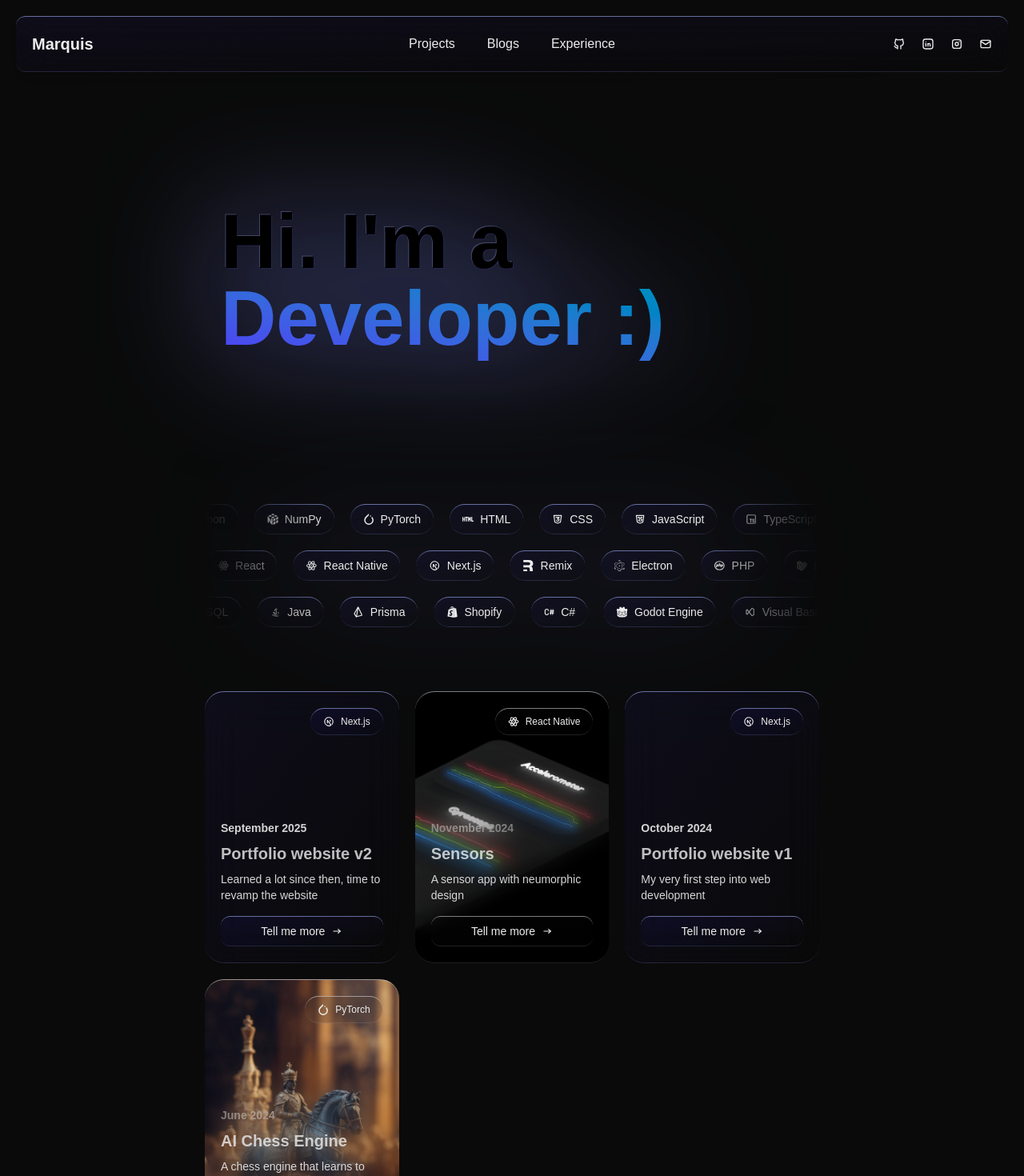
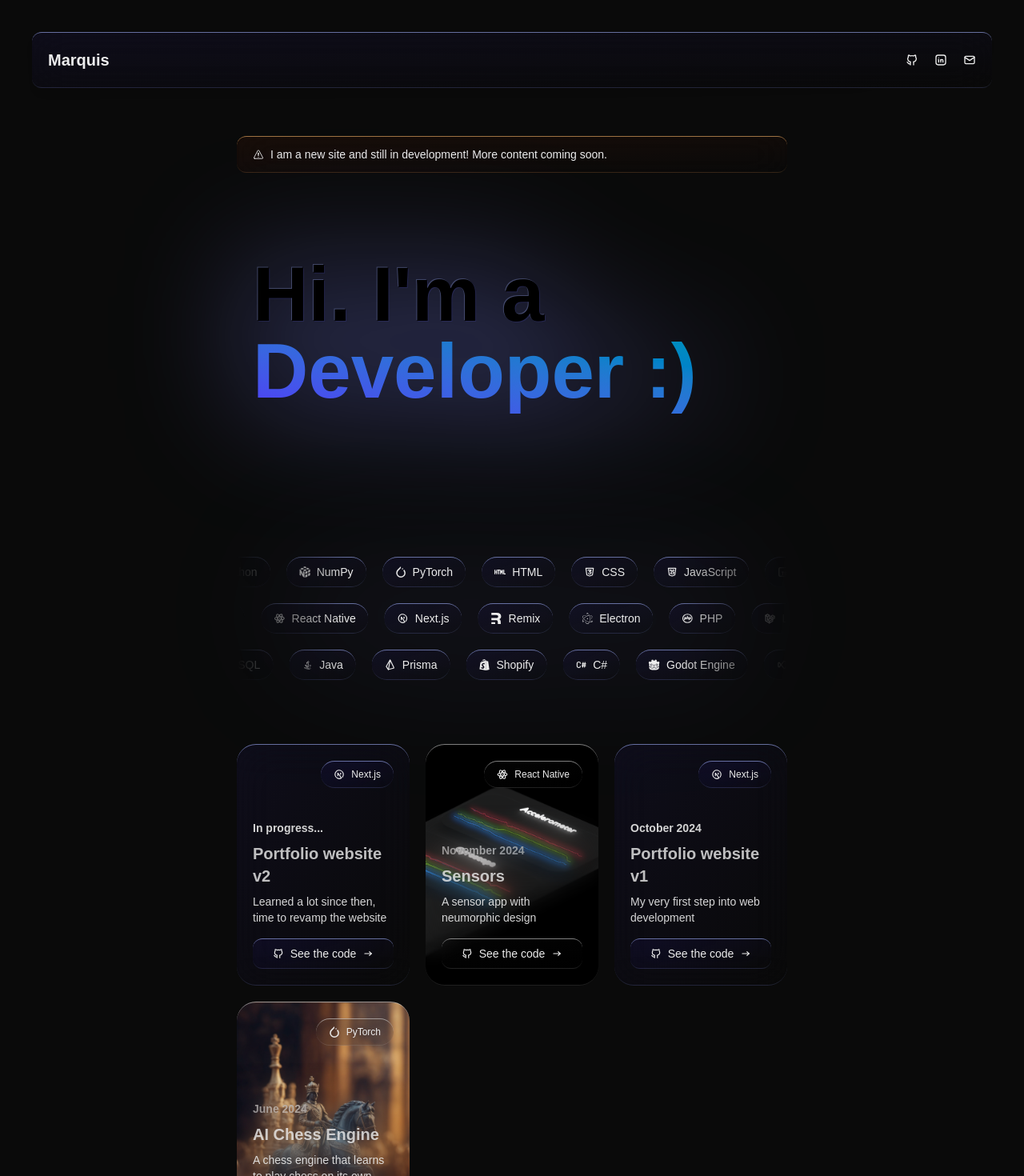
Before and after one commit to marqsw/marqsw.github.io, a Next.js app: page / in a window 1280 px wide. Shown: the top 1470 px of the page at 80% size. Built offline with nearby package versions, Linux system fonts and the light colour scheme.

Commit message:
feat: updating website for publish

```diff
--- a/src/app/(home)/(components)/CardGrid.tsx
+++ b/src/app/(home)/(components)/CardGrid.tsx
@@ -4,12 +4,13 @@ import { SiPytorch } from "react-icons/si";
 
 export default function CardGrid() {
   return (
-    <div className={"grid w-full grid-cols-3 gap-5"}>
+    <div className={"grid w-full grid-cols-2 gap-5 md:grid-cols-3"}>
       <ProjectCard
-        date={"September 2025"}
+        date={"In progress..."}
         title={"Portfolio website v2"}
         description={"Learned a lot since then, time to revamp the website"}
         tag={{ icon: TbBrandNextjs, name: "Next.js" }}
+        href={"https://marqsw.github.io/"}
       />
       <ProjectCard
         date={"November 2024"}
@@ -17,12 +18,14 @@ export default function CardGrid() {
         description={"A sensor app with neumorphic design"}
         tag={{ icon: TbBrandReactNative, name: "React Native" }}
         coverSrc={"/home/sensors-cover.png"}
+        href={"https://github.com/marqsw/Sensors"}
       />
       <ProjectCard
         date={"October 2024"}
         title={"Portfolio website v1"}
         description={"My very first step into web development"}
         tag={{ icon: TbBrandNextjs, name: "Next.js" }}
+        href={"https://github.com/marqsw/portfolio-site"}
       />
       <ProjectCard
         date={"June 2024"}
@@ -30,6 +33,7 @@ export default function CardGrid() {
         description={"A chess engine that learns to play chess on its own"}
         tag={{ icon: SiPytorch, name: "PyTorch" }}
         coverSrc={"/home/chess-engine-cover.png"}
+        href={"https://marqsw.github.io/"}
       />
     </div>
   );
--- a/src/app/(home)/(components)/ProjectCard.tsx
+++ b/src/app/(home)/(components)/ProjectCard.tsx
@@ -3,8 +3,9 @@ import React from "react";
 import { IconType } from "react-icons";
 import Tag from "@/components/Tag";
 import Button from "@/components/Button";
-import { TbArrowNarrowRight } from "react-icons/tb";
+import { TbArrowNarrowRight, TbBrandGithub } from "react-icons/tb";
 import clsx from "clsx";
+import Link from "next/link";
 
 export default function ProjectCard({
   date,
@@ -12,12 +13,14 @@ export default function ProjectCard({
   description,
   tag,
   coverSrc,
+  href,
 }: Readonly<{
   date: string;
   title: string;
   description: string;
   tag?: { icon: IconType; name: string };
   coverSrc?: string;
+  href?: string;
 }>) {
   return (
     <VerticalCard
@@ -59,9 +62,14 @@ export default function ProjectCard({
           <h3 className={"text-sm font-black text-neutral-300"}>{date}</h3>
           <h2 className={"text-xl font-black opacity-80"}>{title}</h2>
           <p className={"text-sm opacity-90"}>{description}</p>
-          <Button className={clsx("mt-2", coverSrc && "glassy-neutral")}>
-            Tell me more <TbArrowNarrowRight />
-          </Button>
+          <Link href={href ?? ""} className={"flex w-full"}>
+            <Button
+              className={clsx("mt-2 flex w-full", coverSrc && "glassy-neutral")}
+            >
+              <TbBrandGithub /> See the code
+              <TbArrowNarrowRight />
+            </Button>
+          </Link>
         </div>
       </div>
     </VerticalCard>
--- a/src/app/globals.css
+++ b/src/app/globals.css
@@ -23,6 +23,11 @@ body {
     color: var(--foreground);
     font-family: Arial, Helvetica, sans-serif;
 }
+
+@utility glassy-warning {
+    @apply border-t border-b backdrop-blur-xl border-t-orange-300/60 border-b-orange-300/15 bg-linear-to-br from-orange-800/10 to-orange-800/0 transition-all duration-700 ease-out;
+}
+
 
 @utility glassy {
     @apply border-t border-b backdrop-blur-xl border-t-indigo-300/60 border-b-indigo-300/15 bg-linear-to-br from-indigo-800/10 to-indigo-800/0 transition-all duration-700 ease-out;
--- a/src/app/layout.tsx
+++ b/src/app/layout.tsx
@@ -13,6 +13,9 @@ import {
   TbBrandLinkedin,
   TbMail,
 } from "react-icons/tb";
+import { CiWarning } from "react-icons/ci";
+import { IoIosWarning } from "react-icons/io";
+import { IoWarningOutline } from "react-icons/io5";
 
 const geistSans = Geist({
   variable: "--font-geist-sans",
@@ -35,18 +38,18 @@ export default function RootLayout({
   children: React.ReactNode;
 }>) {
   const internalNavLinks: InternalNavLinkType[] = [
-    {
-      name: "Projects",
-      href: "/projects",
-    },
-    {
-      name: "Blogs",
-      href: "/blogs",
-    },
-    {
-      name: "Experience",
-      href: "/experience",
-    },
+    // {
+    //   name: "Projects",
+    //   href: "/projects",
+    // },
+    // {
+    //   name: "Blogs",
+    //   href: "/blogs",
+    // },
+    // {
+    //   name: "Experience",
+    //   href: "/experience",
+    // },
   ];
 
   const externalNavLinks: ExternalNavLinkType[] = [
@@ -59,10 +62,6 @@ export default function RootLayout({
       icon: <TbBrandLinkedin />,
     },
     {
-      href: "",
-      icon: <TbBrandInstagram />,
-    },
-    {
       href: "mailto:marqsw@gmail.com",
       icon: <TbMail />,
     },
@@ -71,7 +70,7 @@ export default function RootLayout({
   return (
     <html lang="en">
       <body
-        className={`${geistSans.variable} ${geistMono.variable} relative flex flex-col antialiased`}
+        className={`${geistSans.variable} ${geistMono.variable} relative m-5 flex flex-col antialiased`}
       >
         <ContextProvider>
           <NavBar
@@ -79,8 +78,13 @@ export default function RootLayout({
             externalNavLinks={externalNavLinks}
           />
           <div
-            className={"m-5 my-10 min-h-screen w-screen max-w-3xl self-center"}
+            className={"mx-10 min-h-screen w-screen max-w-3xl self-center p-10"}
           >
+            <div className="glassy-warning flex flex-row items-center gap-2 rounded-xl px-5 py-3 text-sm">
+              <IoWarningOutline /> I am a new site and still in development!
+              More content coming soon.
+            </div>
+
             {children}
           </div>
         </ContextProvider>
```
